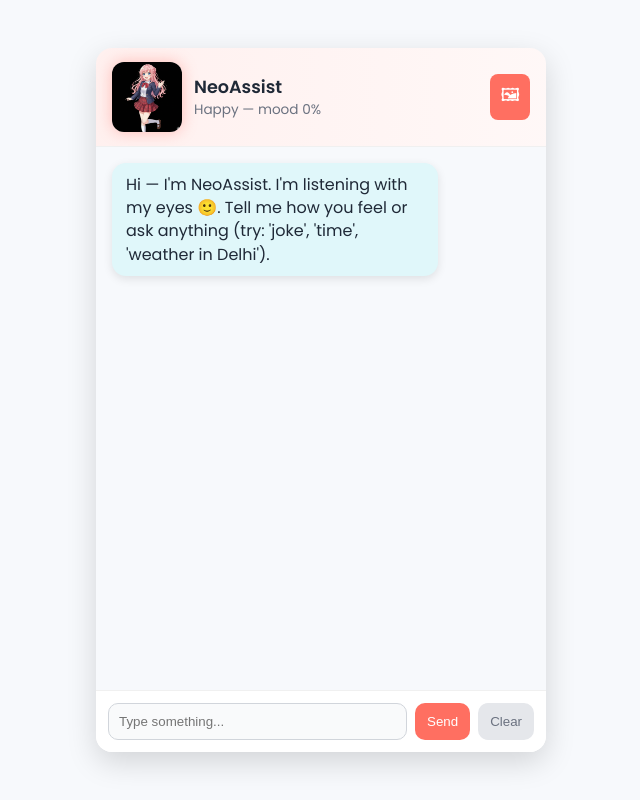
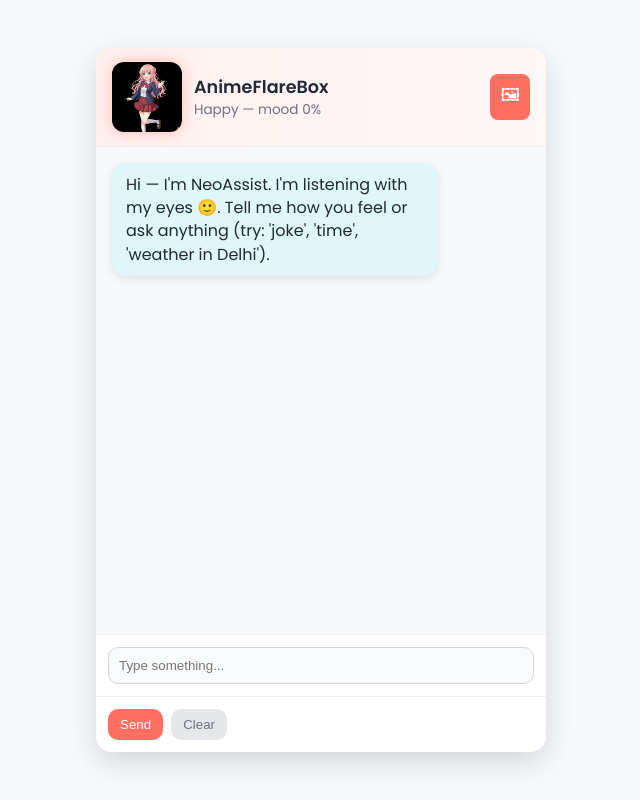
Before and after one commit to skshahid0786/AnimeImages, a plain HTML site: page index.html in a window 1280 px wide. Shown: the whole page, without its empty margins (24-664 px from the left). Drawn offline with Linux system fonts and the light colour scheme.

Commit message:
Update index.html

```diff
--- a/index.html
+++ b/index.html
@@ -4,7 +4,7 @@
 <head>
 <meta charset="UTF-8" />
 <meta name="viewport" content="width=device-width, initial-scale=1" />
-<title>NeoAssist Chatbot</title>
+<title>AnimeFlareBox</title>
 
 <link href="https://fonts.googleapis.com/css2?family=Poppins:wght@400;500;600&display=swap" rel="stylesheet">
 
@@ -74,7 +74,7 @@ button{cursor:pointer;border:none;border-radius:10px;padding:8px 12px;font-weigh
     <div id="girlContainer">
       <img id="girlImage" src="images/happy.jpg" alt="NeoAssist Avatar">
       <div id="girlMeta">
-        <div id="girlName">NeoAssist</div>
+        <div id="girlName">AnimeFlareBox</div>
         <div id="girlMood">Feeling cheerful 💖</div>
       </div>
       <button id="imageBtn">🖼</button>
@@ -84,6 +84,8 @@ button{cursor:pointer;border:none;border-radius:10px;padding:8px 12px;font-weigh
 
     <div id="inputContainer">
       <input id="textInput" type="text" placeholder="Type something..." />
+</div>
+      <div id="inputContainer">
       <button id="sendBtn">Send</button>
       <button id="clearBtn">Clear</button>
     </div>
```
